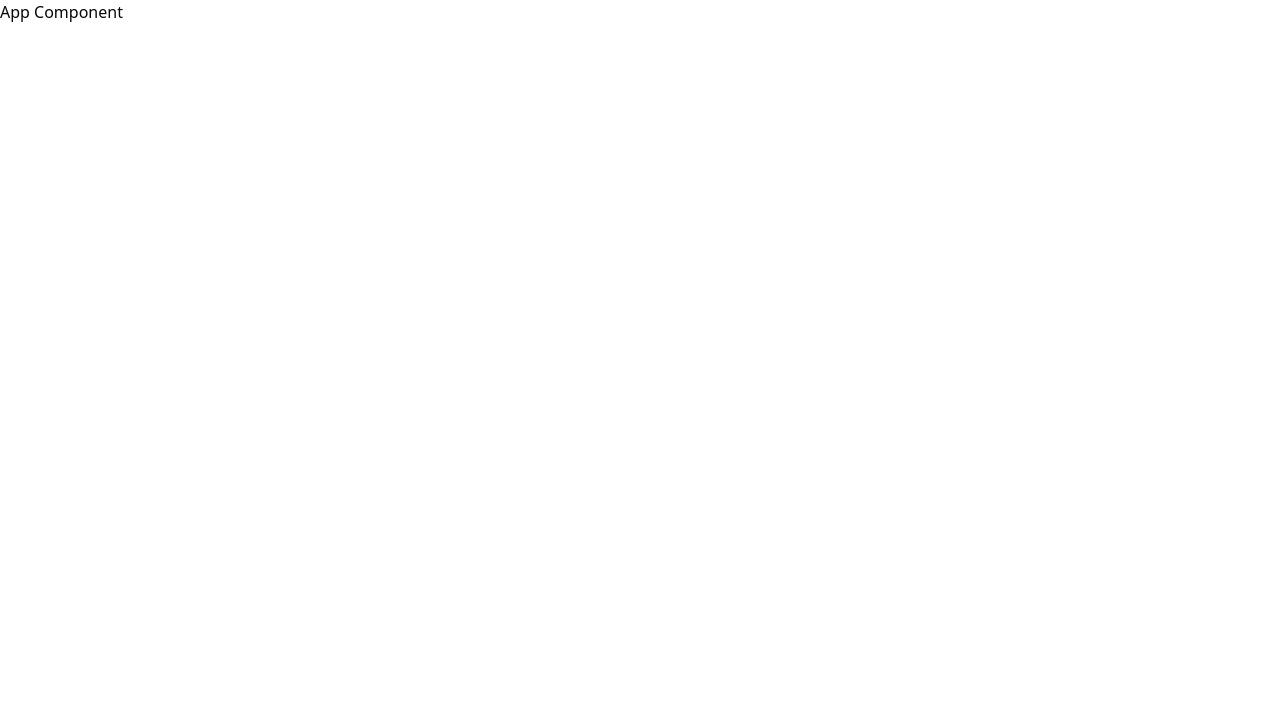
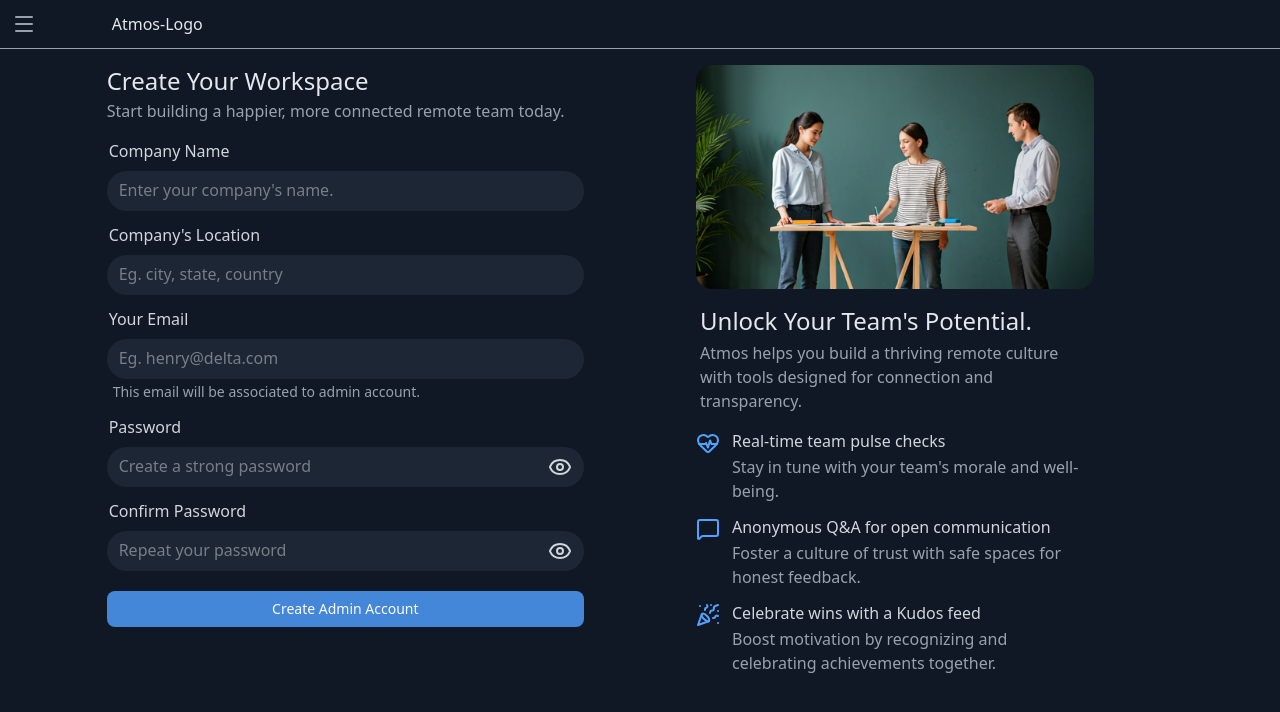
Before and after one commit to milan-2025/atmos-frontend-typescript, a React (Vite) app: page / in a window 1280 px wide. Shown: the top 712 px of the page. Built offline with nearby package versions, Linux system fonts and the light colour scheme.

Commit message:
sign-up page ui added

```diff
--- a/package.json
+++ b/package.json
@@ -10,11 +10,13 @@
     "preview": "vite preview"
   },
   "dependencies": {
+    "@radix-ui/react-slot": "^1.2.4",
     "class-variance-authority": "^0.7.1",
     "clsx": "^2.1.1",
     "lucide-react": "^0.553.0",
     "react": "^19.2.0",
     "react-dom": "^19.2.0",
+    "react-router": "^7.9.5",
     "tailwind-merge": "^3.4.0"
   },
   "devDependencies": {
--- a/src/App.tsx
+++ b/src/App.tsx
@@ -1,7 +1,22 @@
+import { createBrowserRouter, RouterProvider } from "react-router"
 import "./App.css"
+import RootLayout from "./pages/RootLayout"
+import CompanyRegistration from "./pages/CompanyRegistration"
 
 function App() {
-  return <>App Component</>
+  const router = createBrowserRouter([
+    {
+      path: "/",
+      element: <RootLayout />,
+      children: [
+        {
+          index: true,
+          element: <CompanyRegistration />,
+        },
+      ],
+    },
+  ])
+  return <RouterProvider router={router} />
 }
 
 export default App
--- /dev/null
+++ b/src/components/my-components/MyInput.tsx
@@ -0,0 +1,36 @@
+const MyInput: React.FC<
+  {
+    title: string
+    id: string
+    helperText?: string
+  } & React.ComponentProps<"input">
+> = ({ title, id, helperText, ...props }) => {
+  return (
+    <>
+      <div>
+        <label
+          htmlFor={id}
+          className="text-gray-300 text-sm[1.3em] pl-0.5 font-medium"
+        >
+          {title}
+        </label>
+      </div>
+      <input
+        id={id}
+        className="text-gray-300 w-full rounded-4xl mt-2 h-[2.5em] pb-0.5 px-3 text-[1rem] bg-[#1f2937]/90 transition duration-150 ease-in-out
+  focus:outline-none
+    focus:ring-2
+    focus:ring-gray-200/50
+    focus:border-gray-400;"
+        {...props}
+      />
+      {helperText && (
+        <span className="text-gray-400 pl-1.5 mt-2.5 text-sm">
+          {helperText}
+        </span>
+      )}
+    </>
+  )
+}
+
+export default MyInput
--- /dev/null
+++ b/src/components/my-components/Navbar.tsx
@@ -0,0 +1,23 @@
+import { MenuIcon } from "lucide-react"
+
+const Navbar: React.FC = () => {
+  return (
+    <>
+      <nav
+        id="navbar"
+        className="flex pl-3 flex-row w-full py-3 border-b border-gray-400"
+      >
+        <div className="flex">
+          <MenuIcon color="#99a1af" />
+        </div>
+        <div className="flex flex-row w-full justify-center">
+          <div className="flex w-10/12 ml-[-3.5em] text-gray-200 font-medium">
+            Atmos-Logo
+          </div>
+        </div>
+      </nav>
+    </>
+  )
+}
+
+export default Navbar
--- /dev/null
+++ b/src/components/ui/button.tsx
@@ -0,0 +1,60 @@
+import * as React from "react"
+import { Slot } from "@radix-ui/react-slot"
+import { cva, type VariantProps } from "class-variance-authority"
+
+import { cn } from "@/lib/utils"
+
+const buttonVariants = cva(
+  "inline-flex items-center justify-center gap-2 whitespace-nowrap rounded-md text-sm font-medium transition-all disabled:pointer-events-none disabled:opacity-50 [&_svg]:pointer-events-none [&_svg:not([class*='size-'])]:size-4 shrink-0 [&_svg]:shrink-0 outline-none focus-visible:border-ring focus-visible:ring-ring/50 focus-visible:ring-[3px] aria-invalid:ring-destructive/20 dark:aria-invalid:ring-destructive/40 aria-invalid:border-destructive",
+  {
+    variants: {
+      variant: {
+        default: "bg-primary text-primary-foreground hover:bg-primary/90",
+        destructive:
+          "bg-destructive text-white hover:bg-destructive/90 focus-visible:ring-destructive/20 dark:focus-visible:ring-destructive/40 dark:bg-destructive/60",
+        outline:
+          "border bg-background shadow-xs hover:bg-accent hover:text-accent-foreground dark:bg-input/30 dark:border-input dark:hover:bg-input/50",
+        secondary:
+          "bg-secondary text-secondary-foreground hover:bg-secondary/80",
+        ghost:
+          "hover:bg-accent hover:text-accent-foreground dark:hover:bg-accent/50",
+        link: "text-primary underline-offset-4 hover:underline",
+      },
+      size: {
+        default: "h-9 px-4 py-2 has-[>svg]:px-3",
+        sm: "h-8 rounded-md gap-1.5 px-3 has-[>svg]:px-2.5",
+        lg: "h-10 rounded-md px-6 has-[>svg]:px-4",
+        icon: "size-9",
+        "icon-sm": "size-8",
+        "icon-lg": "size-10",
+      },
+    },
+    defaultVariants: {
+      variant: "default",
+      size: "default",
+    },
+  }
+)
+
+function Button({
+  className,
+  variant,
+  size,
+  asChild = false,
+  ...props
+}: React.ComponentProps<"button"> &
+  VariantProps<typeof buttonVariants> & {
+    asChild?: boolean
+  }) {
+  const Comp = asChild ? Slot : "button"
+
+  return (
+    <Comp
+      data-slot="button"
+      className={cn(buttonVariants({ variant, size, className }))}
+      {...props}
+    />
+  )
+}
+
+export { Button, buttonVariants }
--- a/src/index.css
+++ b/src/index.css
@@ -184,5 +184,18 @@ button:focus-visible {
   }
   body {
     @apply bg-background text-foreground;
+    width: 100vw;
+    max-width: 100vw;
+    /* overflow-y: scroll; */
+    padding: 0;
+    background-color: #111825;
+    overflow-x: hidden;
   }
 }
+/* body {
+
+   background-color: #101922;
+  width: 100vw;
+  max-width: 100vw;
+  overflow-y: scroll;
+} */
--- /dev/null
+++ b/src/pages/CompanyRegistration.tsx
@@ -0,0 +1,147 @@
+import MyInput from "@/components/my-components/MyInput"
+import { Eye, HeartPulseIcon, MessageSquare, PartyPopper } from "lucide-react"
+import { Button } from "@/components/ui/button"
+import registrationPic from "../assets/companyRegistration.png"
+
+const CompanyRegistration: React.FC = () => {
+  return (
+    <div
+      id="company-registration-container"
+      className="flex w-full justify-center"
+    >
+      <div
+        id="inner-container"
+        className="flex w-10/12 md:flex-row flex-col md:space-x-28"
+      >
+        <div id="setup-form" className="flex flex-1 flex-col">
+          <div className="text-2xl text-gray-200 font-medium">
+            Create Your Workspace
+          </div>
+          <div className="text-sm[1em] mt-0.5 text-gray-400">
+            Start building a happier, more connected remote team today.
+          </div>
+          <div id="form" className="mt-4">
+            <div>
+              <MyInput
+                id="company-name"
+                title="Company Name"
+                placeholder="Enter your company's name."
+              />
+            </div>
+
+            <div className="mt-3">
+              <MyInput
+                id="location"
+                title="Company's Location"
+                placeholder="Eg. city, state, country"
+              />
+            </div>
+            <div className="mt-3">
+              <MyInput
+                id="email"
+                title="Your Email"
+                placeholder="Eg. henry@delta.com"
+                helperText="This email will be associated to admin account."
+              />
+            </div>
+            <div className="mt-3 relative">
+              <MyInput
+                id="password"
+                title="Password"
+                placeholder="Create a strong password"
+              />
+              <Eye
+                color="#d1d5dc"
+                className="absolute right-3 top-[72%] transform -translate-y-1/2
+      h-6 w-6 cursor-pointer"
+              />
+            </div>
+            <div className="mt-3 relative">
+              <MyInput
+                id="confirmPassword"
+                title="Confirm Password"
+                placeholder="Repeat your password"
+              />
+              <Eye
+                color="#d1d5dc"
+                className="absolute right-3 top-[72%] transform -translate-y-1/2
+      h-6 w-6 cursor-pointer"
+              />
+            </div>
+            <div className="mt-5">
+              <Button className="bg-blue-400/80 hover:bg-[#4A90E2] cursor-pointer w-full">
+                Create Admin Account
+              </Button>
+            </div>
+          </div>
+        </div>
+        <div id="more-information" className="flex flex-1 flex-col">
+          <div className="flex flex-col justify-center overflow-hidden">
+            <div
+              id="image-container"
+              className="aspect-video w-10/12 overflow-hidden rounded-2xl"
+            >
+              <img
+                src={registrationPic}
+                alt="registrationPic"
+                className="w-full h-full object-cover"
+              />
+            </div>
+            <div className="mt-4 pl-1 w-10/12">
+              <div className="text-2xl  text-gray-200 font-medium">
+                Unlock Your Team's Potential.
+              </div>
+              <div className="text-sm[1em] mt-1 text-gray-400">
+                Atmos helps you build a thriving remote culture with tools
+                designed for connection and transparency.
+              </div>
+            </div>
+            <ul className="flex flex-col w-10/12 mt-4 h-72">
+              <li className="flex flex-row w-full">
+                <span className="text-blue-400 pr-3 pt-0.5">
+                  <HeartPulseIcon />
+                </span>
+                <div className="flex flex-col">
+                  <p className="text-gray-300">Real-time team pulse checks</p>
+                  <div className="text-sm[1em] mt-0.5 text-gray-400">
+                    Stay in tune with your team's morale and well-being.
+                  </div>
+                </div>
+              </li>
+              <li className="flex flex-row w-full mt-3">
+                <span className="text-blue-400 pr-3 pt-0.5">
+                  <MessageSquare />
+                </span>
+                <div className="flex flex-col">
+                  <p className="text-gray-300">
+                    Anonymous Q&amp;A for open communication
+                  </p>
+                  <div className="text-sm[1em] mt-0.5 text-gray-400">
+                    Foster a culture of trust with safe spaces for honest
+                    feedback.
+                  </div>
+                </div>
+              </li>
+              <li className="flex flex-row w-full mt-3">
+                <span className="text-blue-400 pr-3 pt-0.5">
+                  <PartyPopper />
+                </span>
+                <div className="flex flex-col">
+                  <p className="text-gray-300">
+                    Celebrate wins with a Kudos feed
+                  </p>
+                  <div className="text-sm[1em] mt-0.5 text-gray-400">
+                    Boost motivation by recognizing and celebrating achievements
+                    together.
+                  </div>
+                </div>
+              </li>
+            </ul>
+          </div>
+        </div>
+      </div>
+    </div>
+  )
+}
+
+export default CompanyRegistration
--- /dev/null
+++ b/src/pages/RootLayout.tsx
@@ -0,0 +1,17 @@
+import Navbar from "@/components/my-components/Navbar"
+import { Outlet } from "react-router"
+
+const RootLayout: React.FC = () => {
+  return (
+    <>
+      <header>
+        <Navbar />
+      </header>
+      <main className="mt-4">
+        <Outlet />
+      </main>
+    </>
+  )
+}
+
+export default RootLayout
```
Also changed, not shown: src/assets/companyRegistration.png (added), 1 other file (tests, documents, lock files or other folders).
